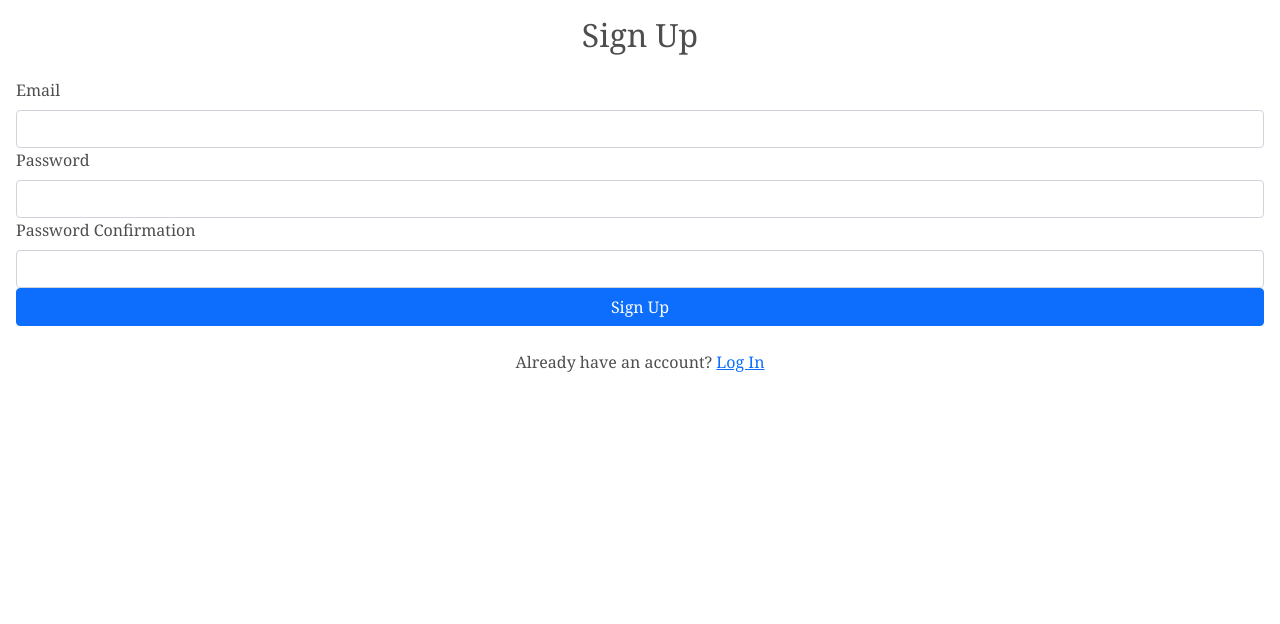
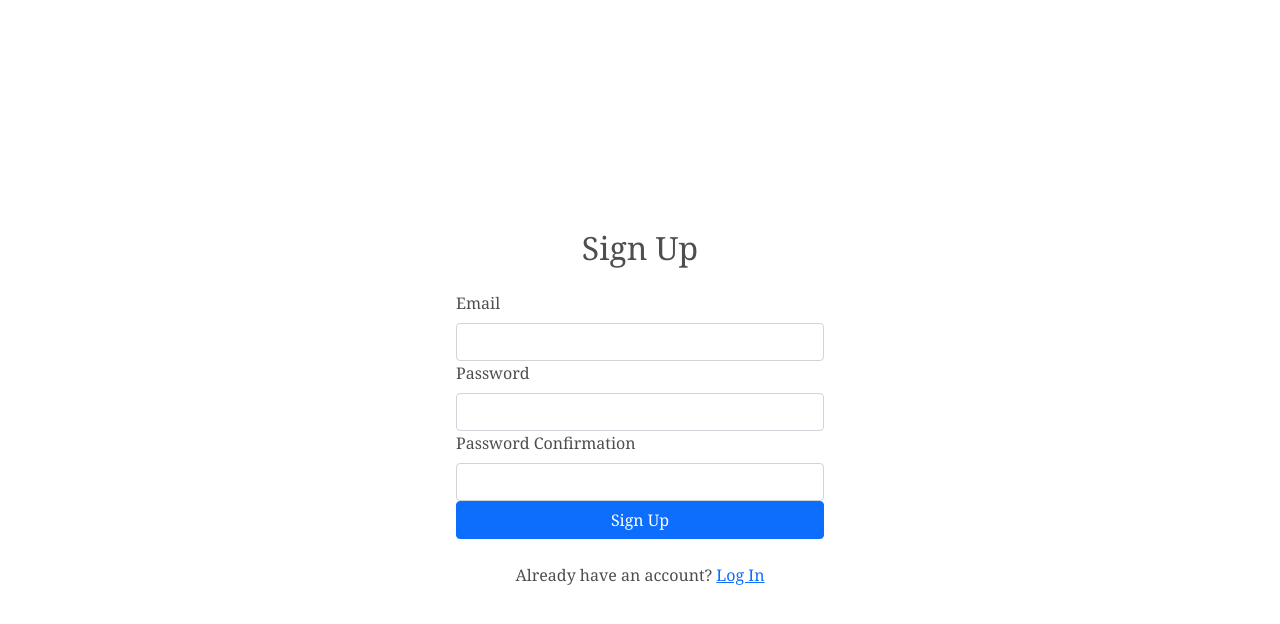
Before and after one commit to g-priime/smbd, a React (Create React App) app: page /signup in a window 1280 px wide. Shown: the top 624 px of the page. Built offline with nearby package versions, Linux system fonts and the light colour scheme; no server answers.

Commit message:
Update Signup.js

```diff
--- a/src/components/Signup.js
+++ b/src/components/Signup.js
@@ -1,5 +1,5 @@
 import React, { useRef, useState } from "react";
-import { Form, Button, Card, Alert } from "react-bootstrap";
+import { Form, Button, Card, Alert, Container } from "react-bootstrap";
 import { useAuth } from "../contexts/AuthContext";
 import { Link, useHistory } from "react-router-dom";
 
@@ -32,7 +32,11 @@ export default function Signup() {
   }
 
   return (
-    <>
+    <Container
+      className="d-flex align-items-center justify-content-center"
+      style={{ minHeight: "100vh" }}
+    >
+      <div className="w-100" style={{ maxWidth: "400px" }}>
         <Card.Body>
           <h2 className="text-center mb-4">Sign Up</h2>
           {error && <Alert variant="danger">{error}</Alert>}
@@ -57,6 +61,7 @@ export default function Signup() {
         <div className="w-100 text-center mt-2">
           Already have an account? <Link to="/login">Log In</Link>
         </div>
-    </>
+      </div>
+    </Container>
   );
 }
```
Lines whose indentation alone changed are shown as unchanged.
